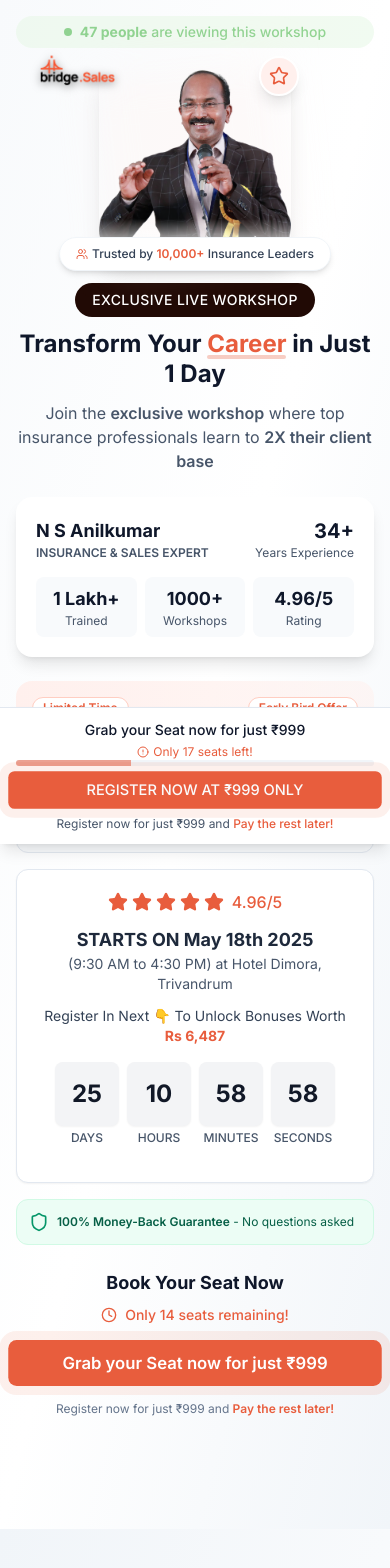
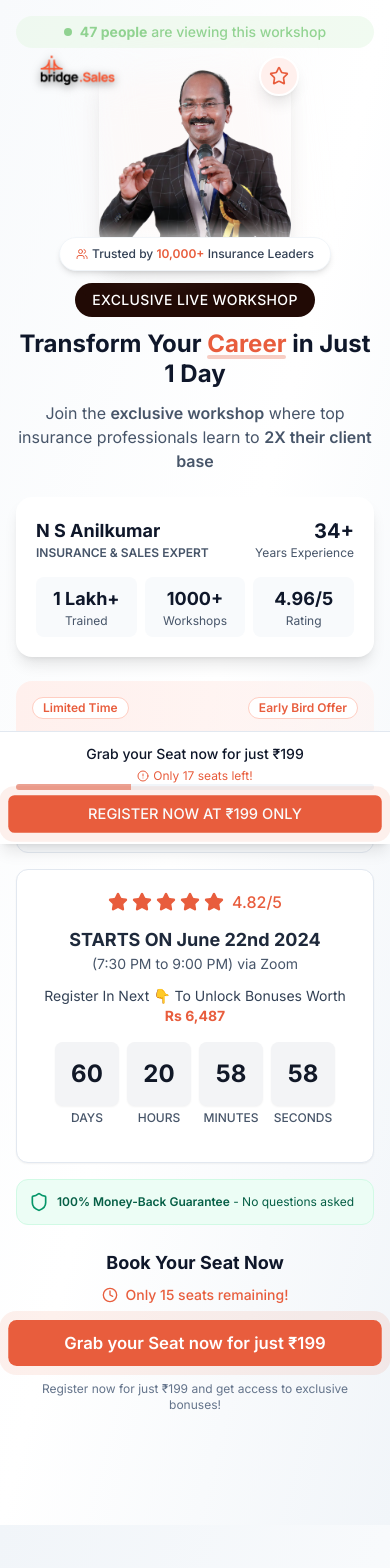
Before and after one commit to Asherprajan/anilkumar_workshop, a Next.js app in the folder client/: page / in a window 390 px wide. Shown: the top 1568 px of the page. Built offline with nearby package versions, Linux system fonts and the light colour scheme.

Commit message:
199 update

```diff
--- a/client/app/metadata.ts
+++ b/client/app/metadata.ts
@@ -2,22 +2,22 @@ import { Metadata } from "next";
 
 export const metadata: Metadata = {
   title:
-    "Transform Your Insurance Career in 4 Hours | N S Anilkumar Workshop - May 18th 2025",
+    "Transform Your Insurance Career in 90 Minutes | N S Anilkumar Online Workshop - June 22nd 2024",
   description:
-    "Join N S Anilkumar's exclusive workshop at Hotel Dimora, Trivandrum to learn proven strategies to 2X your insurance client base. Early bird price ₹999 only. 34+ years experience, 1 Lakh+ professionals trained.",
+    "Join N S Anilkumar's exclusive evening online workshop via Zoom (7:30 PM) to learn proven strategies to 2X your insurance client base. Early bird price ₹199 only. 34+ years experience, 1 Lakh+ professionals trained.",
   keywords:
-    "insurance workshop, insurance career growth, insurance sales training, N S Anilkumar, insurance business growth, Trivandrum workshop",
+    "online insurance workshop, insurance career growth, insurance sales training, N S Anilkumar, insurance business growth, zoom workshop, evening workshop",
   openGraph: {
     title:
-      "Transform Your Insurance Career in 4 Hours | N S Anilkumar Workshop",
+      "Transform Your Insurance Career in 90 Minutes | N S Anilkumar Online Workshop",
     description:
-      "Join us on May 18th 2025 at Hotel Dimora, Trivandrum. Early bird price ₹999 only. Learn proven strategies to 2X your insurance client base. 34+ years experience, 1 Lakh+ professionals trained.",
+      "Join us on June 22nd 2024 at 7:30 PM via Zoom. Early bird price ₹199 only. Learn proven strategies to 2X your insurance client base. 34+ years experience, 1 Lakh+ professionals trained.",
     images: [
       {
         url: "/og-image.jpg",
         width: 1200,
         height: 630,
-        alt: "N S Anilkumar Insurance Workshop - May 18th 2025",
+        alt: "N S Anilkumar Insurance Online Workshop - June 22nd 2024, 7:30 PM",
       },
     ],
     locale: "en_IN",
@@ -26,9 +26,9 @@ export const metadata: Metadata = {
   twitter: {
     card: "summary_large_image",
     title:
-      "Transform Your Insurance Career | N S Anilkumar Workshop - May 18th 2025",
+      "Transform Your Insurance Career | N S Anilkumar Online Workshop - June 22nd 2024, 7:30 PM",
     description:
-      "Join us at Hotel Dimora, Trivandrum. Early bird price ₹999 only. Learn proven strategies to 2X your insurance client base. 34+ years experience.",
+      "Join our online Zoom workshop at 7:30 PM. Early bird price ₹199 only. Learn proven strategies to 2X your insurance client base. 34+ years experience.",
     images: ["/og-image.jpg"],
   },
   robots: {
--- a/client/app/page.tsx
+++ b/client/app/page.tsx
@@ -38,6 +38,17 @@ function whatsapp(){
 }
 
 export default function BusinessWorkshop() {
+  // Add random number generators for dynamic stats
+  const getRandomInRange = (min: number, max: number) => {
+    return Math.floor(Math.random() * (max - min + 1)) + min;
+  };
+
+  // Generate random stats
+  const seatsLeft = getRandomInRange(8, 15);
+  const attendeesJoined = getRandomInRange(35, 45);
+  const progressPercent = getRandomInRange(70, 85);
+  const rating = (4.8 + Math.random() * 0.19).toFixed(2); // Random between 4.80 and 4.99
+
   const handleRegisterClick = () => {
     window.location.href = 'https://rzp.io/rzp/bridge-foundation';
   };
@@ -176,10 +187,10 @@ export default function BusinessWorkshop() {
                 </div>
                 <div className="flex items-baseline gap-2">
                   <span className="text-3xl font-bold text-[#e85d3d]">
-                    ₹5,999
+                    ₹199
                   </span>
                   <span className="text-[#e85d3d] line-through text-sm">
-                    ₹9,999
+                    ₹499
                   </span>
                   <span className="text-[#e85d3d] text-xs">only</span>
                 </div>
@@ -190,9 +201,9 @@ export default function BusinessWorkshop() {
                 <Clock className="h-5 w-5 text-slate-600 flex-shrink-0" />
                 <div className="text-xs text-slate-800">
                   <p className="font-semibold">
-                    May 18th 2025 |  9:30 AM to 4:30 PM
+                    June 22nd 2024 | 7:30 PM to 9:00 PM
                   </p>
-                  <p>Hotel Dimora, Trivandrum</p>
+                  <p>Online Zoom Meeting</p>
                 </div>
               </div>
 
@@ -220,16 +231,16 @@ export default function BusinessWorkshop() {
                     fill="currentColor"
                   />
                   <span className="text-[#e85d3d] font-medium ml-1">
-                    4.96/5
+                    {rating}/5
                   </span>
                 </div>
 
                 <div className="text-center mb-3">
                   <h3 className="font-bold text-slate-800 text-lg">
-                    STARTS ON May 18th 2025
+                    STARTS ON June 22nd 2024
                   </h3>
                   <p className="text-slate-600 text-sm">
-                    (9:30 AM to 4:30 PM) at Hotel Dimora, Trivandrum
+                    (7:30 PM to 9:00 PM) via Zoom
                   </p>
                 </div>
 
@@ -241,23 +252,24 @@ export default function BusinessWorkshop() {
                 </div>
 
                 <CountdownTimer
-                  targetDate="2025-05-18 09:30:00"
+                  targetDate="2025-06-22 19:30:00"
                   theme="dark"
                   size="md"
                   className="my-4"
                   showLabels={true}
+                  hideZeroDays={true}
                 />
 
                 <div className="flex justify-center gap-4 mb-6 hidden">
                   <div className="flex flex-col items-center">
                     <div className="w-16 h-16 sm:w-20 sm:h-20 lg:w-24 lg:h-24 bg-gray-100 rounded-lg flex items-center justify-center">
-                      <span className="text-2xl sm:text-3xl lg:text-4xl font-bold text-slate-900">12</span>
+                      <span className="text-2xl sm:text-3xl lg:text-4xl font-bold text-slate-900">{attendeesJoined}</span>
                     </div>
                     <span className="text-xs sm:text-sm mt-2 text-slate-600">DAYS</span>
                   </div>
                   <div className="flex flex-col items-center">
                     <div className="w-16 h-16 sm:w-20 sm:h-20 lg:w-24 lg:h-24 bg-gray-100 rounded-lg flex items-center justify-center">
-                      <span className="text-2xl sm:text-3xl lg:text-4xl font-bold text-slate-900">21</span>
+                      <span className="text-2xl sm:text-3xl lg:text-4xl font-bold text-slate-900">{seatsLeft}</span>
                     </div>
                     <span className="text-xs sm:text-sm mt-2 text-slate-600">HOURS</span>
                   </div>
@@ -297,7 +309,7 @@ export default function BusinessWorkshop() {
                 <div className="flex items-center justify-center gap-2 text-[#e85d3d]">
                   <Clock className="h-4 w-4" />
                   <p className="text-sm font-medium">
-                    Only 14 seats remaining!
+                    Only {seatsLeft} seats remaining!
                   </p>
                 </div>
               </div>
@@ -307,12 +319,12 @@ export default function BusinessWorkshop() {
                 onClick={handleRegisterClick}
               >
                 <span className="relative z-10">
-                  Grab your Seat now for just ₹999
+                  Grab your Seat now for just ₹199
                 </span>
                 <div className="absolute inset-0 bg-gradient-to-r from-[#e85d3d] to-[#d94c2c] transform scale-x-0 group-hover:scale-x-100 transition-transform origin-left"></div>
               </Button>
               <p className="text-center text-xs text-slate-500">
-                Register now for just ₹999 and <span className="font-semibold text-[#e85d3d]">Pay the rest later!</span>
+                Register now for just ₹199 and get access to exclusive bonuses!
               </p>
             </div>
           </div>
@@ -405,7 +417,7 @@ export default function BusinessWorkshop() {
                       </div>
                       <div className="bg-slate-50 p-4 rounded-lg text-center transform hover:scale-105 transition-transform shadow-sm hover:shadow-md">
                         <p className="text-2xl font-bold text-slate-700">
-                          4.96/5
+                          {rating}/5
                         </p>
                         <p className="text-sm text-slate-600">Average Rating</p>
                       </div>
@@ -429,20 +441,19 @@ export default function BusinessWorkshop() {
                         </div>
                         <div className="flex items-baseline gap-2">
                           <span className="text-4xl font-extrabold text-[#e85d3d]">
-                            ₹5,999
+                            ₹199
                           </span>
                           <span className="text-[#e85d3d] line-through font-medium">
-                            ₹9,999
+                            ₹499
                           </span>
                           <span className="text-[#e85d3d] text-sm">only</span>
                         </div>
                         <div className="mt-2 text-sm text-[#e85d3d]">
                           <p className="flex items-center gap-1">
-                            <Clock className="h-4 w-4" /> May 18th 2025 | 9:30 AM to 4:30 PM
+                            <Clock className="h-4 w-4" /> June 22nd 2024 | 7:30 PM to 9:00 PM
                           </p>
                           <p className="flex items-center gap-1 mt-1">
-                            <MapPin className="h-4 w-4" /> Hotel Dimora,
-                            Trivandrum
+                            <MapPin className="h-4 w-4" /> Online Zoom Meeting
                           </p>
                         </div>
                       </div>
@@ -467,7 +478,10 @@ export default function BusinessWorkshop() {
                     <div className="space-y-4">
                       <div className="relative">
                         <div className="absolute -top-3 left-0 right-0 h-1.5 bg-slate-100 rounded-full overflow-hidden">
-                          <div className="h-full bg-[#e85d3d] w-3/4 animate-pulse"></div>
+                          <div
+                            className="h-full bg-[#e85d3d] animate-pulse"
+                            style={{ width: `${progressPercent}%` }}
+                          ></div>
                         </div>
                         <Button
                           size="lg"
@@ -476,16 +490,16 @@ export default function BusinessWorkshop() {
                         >
                           <div className="flex flex-col items-center">
                             <span className="tracking-wide group-hover:scale-105 transition-transform">
-                              Grab your Seat now for just ₹999
+                              Grab your Seat now for just ₹199
                             </span>
                             <span className="text-sm opacity-90 font-medium">
-                              Only 14 Seats Left!
+                              Only {seatsLeft} Seats Left!
                             </span>
                           </div>
                         </Button>
                       </div>
                       <p className="text-center text-sm text-slate-500">
-                        Register now for just ₹999 and <span className="font-semibold text-[#e85d3d]">Pay the rest later!</span>
+                        Register now for just ₹199 and get access to exclusive bonuses!
                       </p>
                     </div>
                   </div>
@@ -520,7 +534,7 @@ export default function BusinessWorkshop() {
                           </div>
                           <p className="text-base md:text-lg font-semibold text-slate-800">
                             Trusted by{" "}
-                            <span className="text-[#e85d3d]">1 Lakh+</span>{" "}
+                            <span className="text-[#e85d3d]">{attendeesJoined} Lakh+</span>{" "}
                             Insurance Professionals
                           </p>
                           <div className="hidden md:block h-1.5 w-1.5 bg-[#e85d3d] rounded-full animate-pulse"></div>
@@ -533,7 +547,7 @@ export default function BusinessWorkshop() {
                         <div className="flex items-center gap-2">
                           <Users className="h-5 w-5 text-[#e85d3d]" />
                           <p className="font-semibold text-slate-700">
-                            10,000+ Happy Students
+                            {attendeesJoined}K+ Happy Students
                           </p>
                         </div>
                       </div>
@@ -564,16 +578,16 @@ export default function BusinessWorkshop() {
                         fill="currentColor"
                       />
                       <span className="text-[#e85d3d] font-medium ml-1">
-                        4.96/5
+                        {rating}/5
                       </span>
                     </div>
 
                     <div className="text-center mb-4">
                       <h3 className="font-bold text-slate-800 text-xl mb-1">
-                        STARTS ON May 18th 2025
+                        STARTS ON June 22nd 2024
                       </h3>
                       <p className="text-slate-600">
-                        ( 9:30am to 4:30pm ) at Hotel Dimora, Trivandrum
+                        (7:30 PM to 9:00 PM) via Zoom Online Meeting
                       </p>
                     </div>
 
@@ -587,7 +601,7 @@ export default function BusinessWorkshop() {
                     </div>
 
                     <CountdownTimer
-                      targetDate="2025-05-18 09:30:00"
+                      targetDate="2025-06-22 19:30:00"
                       theme="dark"
                       size="lg"
                       className="mb-6"
@@ -597,13 +611,13 @@ export default function BusinessWorkshop() {
                     <div className="flex justify-center gap-4 mb-6 hidden">
                       <div className="flex flex-col items-center">
                         <div className="w-16 h-16 sm:w-20 sm:h-20 lg:w-24 lg:h-24 bg-gray-100 rounded-lg flex items-center justify-center">
-                          <span className="text-2xl sm:text-3xl lg:text-4xl font-bold text-slate-900">12</span>
+                          <span className="text-2xl sm:text-3xl lg:text-4xl font-bold text-slate-900">{attendeesJoined}</span>
                         </div>
                         <span className="text-xs sm:text-sm mt-2 text-slate-600">DAYS</span>
                       </div>
                       <div className="flex flex-col items-center">
                         <div className="w-16 h-16 sm:w-20 sm:h-20 lg:w-24 lg:h-24 bg-gray-100 rounded-lg flex items-center justify-center">
-                          <span className="text-2xl sm:text-3xl lg:text-4xl font-bold text-slate-900">21</span>
+                          <span className="text-2xl sm:text-3xl lg:text-4xl font-bold text-slate-900">{seatsLeft}</span>
                         </div>
                         <span className="text-xs sm:text-sm mt-2 text-slate-600">HOURS</span>
                       </div>
@@ -736,7 +750,7 @@ export default function BusinessWorkshop() {
               </div>
 
               <CountdownTimer
-                targetDate="2025-05-18 09:30:00"
+                targetDate="2025-06-22 19:30:00"
                 theme="dark"
                 size="lg"
                 className="mb-6"
@@ -746,13 +760,13 @@ export default function BusinessWorkshop() {
               <div className="flex justify-center gap-4 mb-6 hidden">
                 <div className="flex flex-col items-center">
                   <div className="w-16 h-16 sm:w-20 sm:h-20 lg:w-24 lg:h-24 bg-gray-100 rounded-lg flex items-center justify-center">
-                    <span className="text-2xl sm:text-3xl lg:text-4xl font-bold text-slate-900">12</span>
+                    <span className="text-2xl sm:text-3xl lg:text-4xl font-bold text-slate-900">{attendeesJoined}</span>
                   </div>
                   <span className="text-xs sm:text-sm mt-2 text-slate-600">DAYS</span>
                 </div>
                 <div className="flex flex-col items-center">
                   <div className="w-16 h-16 sm:w-20 sm:h-20 lg:w-24 lg:h-24 bg-gray-100 rounded-lg flex items-center justify-center">
-                    <span className="text-2xl sm:text-3xl lg:text-4xl font-bold text-slate-900">21</span>
+                    <span className="text-2xl sm:text-3xl lg:text-4xl font-bold text-slate-900">{seatsLeft}</span>
                   </div>
                   <span className="text-xs sm:text-sm mt-2 text-slate-600">HOURS</span>
                 </div>
@@ -784,13 +798,13 @@ export default function BusinessWorkshop() {
                   onClick={handleRegisterClick}
                 >
                   <span className="relative z-10">
-                    GRAB YOUR SEAT NOW FOR JUST ₹999
+                    GRAB YOUR SEAT NOW FOR JUST ₹199
                   </span>
                   <div className="absolute inset-0 bg-gradient-to-r from-[#e85d3d] to-[#ff7d5d] opacity-0 group-hover:opacity-100 transition-opacity duration-300"></div>
                   <div className="absolute inset-0 opacity-0 group-hover:opacity-70 transition-opacity duration-700 bg-[#e85d3d] blur-xl"></div>
                 </Button>
                 <p className="text-sm text-slate-600 mt-2">
-                  Register now for just ₹999 and <span className="text-[#e85d3d] font-medium">Pay the rest later!</span>
+                  Register now for just ₹199 and get access to exclusive bonuses!
                 </p>
 
                 <p className="text-xs sm:text-sm text-slate-500 mt-3 sm:mt-4">
@@ -1230,9 +1244,9 @@ export default function BusinessWorkshop() {
               <div className="flex items-center justify-between">
                 <div className="flex items-baseline gap-2">
                   <span className="text-2xl font-bold text-[#ff9d85]">
-                    ₹999
+                    ₹199
                   </span>
-                  <span className="text-[#e85d3d] line-through">₹5,999</span>
+                  <span className="text-[#e85d3d] line-through">₹499</span>
                 </div>
                 <Badge
                   variant="outline"
@@ -1246,11 +1260,14 @@ export default function BusinessWorkshop() {
             <div className="text-center">
               <div className="mb-4 relative">
                 <div className="h-2 bg-slate-100 rounded-full">
-                  <div className="h-full bg-[#e85d3d] rounded-full w-3/4 animate-pulse"></div>
+                  <div
+                    className="h-full bg-[#e85d3d] rounded-full animate-pulse"
+                    style={{ width: `${progressPercent}%` }}
+                  ></div>
                 </div>
                 <div className="flex justify-between text-xs text-slate-500 mt-1">
                   <span>Filling fast</span>
-                  <span>Only 14 seats left</span>
+                  <span>Only {seatsLeft} seats left</span>
                 </div>
               </div>
               <Button
@@ -1259,13 +1276,13 @@ export default function BusinessWorkshop() {
                 onClick={handleRegisterClick}
               >
                 <span className="relative z-10">
-                  GRAB YOUR SEAT NOW FOR JUST ₹999
+                  GRAB YOUR SEAT NOW FOR JUST ₹199
                 </span>
                 <div className="absolute inset-0 bg-gradient-to-r from-[#e85d3d] to-[#ff7d5d] opacity-0 group-hover:opacity-100 transition-opacity duration-300"></div>
                 <div className="absolute inset-0 opacity-0 group-hover:opacity-70 transition-opacity duration-700 bg-[#e85d3d] blur-xl"></div>
               </Button>
               <p className="text-sm text-slate-600 mt-2">
-                Register now for just ₹999 and <span className="text-[#e85d3d] font-medium">Pay the rest later!</span>
+                Register now for just ₹199 and get access to exclusive bonuses!
               </p>
               <p className="text-sm text-slate-500 mt-4">
                 100% Money-Back Guarantee If You're Not Satisfied
@@ -1437,12 +1454,12 @@ export default function BusinessWorkshop() {
               className="w-full max-w-md mx-auto bg-[#e85d3d] hover:bg-[#d94c2c] text-white text-base md:text-lg px-4 py-3 md:py-4 rounded-full font-semibold shadow-lg hover:shadow-xl transition-all duration-300 relative overflow-hidden group"
               onClick={handleRegisterClick}
             >
-              <span className="relative z-10">GRAB YOUR SEAT NOW FOR JUST ₹999</span>
+              <span className="relative z-10">GRAB YOUR SEAT NOW FOR JUST ₹199</span>
               <div className="absolute inset-0 bg-gradient-to-r from-[#e85d3d] to-[#ff7d5d] opacity-0 group-hover:opacity-100 transition-opacity duration-300"></div>
               <div className="absolute inset-0 opacity-0 group-hover:opacity-70 transition-opacity duration-700 bg-[#e85d3d] blur-xl"></div>
             </Button>
             <p className="text-sm text-slate-600 mt-2">
-              Register now for just ₹999 and <span className="text-[#e85d3d] font-medium">Pay the rest later!</span>
+              Register now for just ₹199 and get access to exclusive bonuses!
             </p>
           </div>
         </div>
@@ -2190,21 +2207,19 @@ export default function BusinessWorkshop() {
                   How do I attend the workshop?
                 </AccordionTrigger>
                 <AccordionContent>
-                  The workshop will be held at Hotel Dimora, Trivandrum on May
-                  18th 2025 from 9:30 AM to 4:30 PM. After registration, you'll
-                  receive a confirmation email with detailed instructions and
-                  location map. The venue is easily accessible by public
-                  transport and has ample parking space.
+                  The workshop will be held online via Zoom on June 22nd 2024 from 7:30 PM to 9:00 PM.
+                  After registration, you'll receive a confirmation email with the Zoom meeting link and
+                  detailed instructions to join. Make sure you have a stable internet connection and the
+                  Zoom application installed on your device.
                 </AccordionContent>
               </AccordionItem>
               <AccordionItem value="item-2">
-                <AccordionTrigger>Is ₹5,999 the full cost?</AccordionTrigger>
+                <AccordionTrigger>Is ₹199 the full cost?</AccordionTrigger>
                 <AccordionContent>
-                  Yes, ₹5,999 is the complete early bird price for attending the
-                  workshop. There are no hidden charges or upsells during the
-                  event. This special price (regular price ₹9,999) is offered
-                  for a limited time to make this valuable training accessible
-                  to serious insurance professionals.
+                  Yes, ₹199 is the complete early bird price for attending the online workshop.
+                  There are no hidden charges or upsells during the event. This special price
+                  (regular price ₹499) is offered for a limited time to make this valuable
+                  training accessible to serious insurance professionals.
                 </AccordionContent>
               </AccordionItem>
               <AccordionItem value="item-3">
--- a/client/components/sticky-cta-bar.tsx
+++ b/client/components/sticky-cta-bar.tsx
@@ -26,7 +26,7 @@ export default function StickyCtaBar() {
     <div className="fixed bottom-0 left-0 right-0 bg-white border-t border-slate-200 shadow-lg py-3 px-4 z-50 transition-all duration-300 transform translate-y-0 safe-area-bottom">
       <div className="container mx-auto flex flex-col sm:flex-row items-center justify-between gap-3">
         <div className="text-center sm:text-left">
-          <p className="font-medium text-slate-900 text-sm sm:text-base">Grab your Seat now for just ₹999</p>
+          <p className="font-medium text-slate-900 text-sm sm:text-base">Grab your Seat now for just ₹199</p>
           <div className="flex items-center justify-center sm:justify-start text-[#e85d3d] text-xs sm:text-sm mt-1">
             <AlertCircle className="h-3 w-3 sm:h-4 sm:w-4 mr-1" />
             <span>Only {seatsLeft} seats left!</span>
@@ -42,9 +42,8 @@ export default function StickyCtaBar() {
           </div>
 
           <Button className="bg-[#e85d3d] hover:bg-[#d94c2c] h-auto py-2 sm:py-3 px-4 sm:px-6 text-sm sm:text-lg animate-button-pulse w-full sm:w-auto" onClick={handleRegisterClick}>
-            <span className="relative z-10">REGISTER NOW AT ₹999 ONLY</span>
+            <span className="relative z-10">REGISTER NOW AT ₹199 ONLY</span>
           </Button>
-          <p className="text-xs text-slate-600 mt-2 text-center sm:text-left">Register now for just ₹999 and <span className="text-[#e85d3d] font-medium">Pay the rest later!</span></p>
         </div>
       </div>
     </div>
```
Also changed, not shown: client/components/countdown-timer.tsx (+24 -26 lines).
